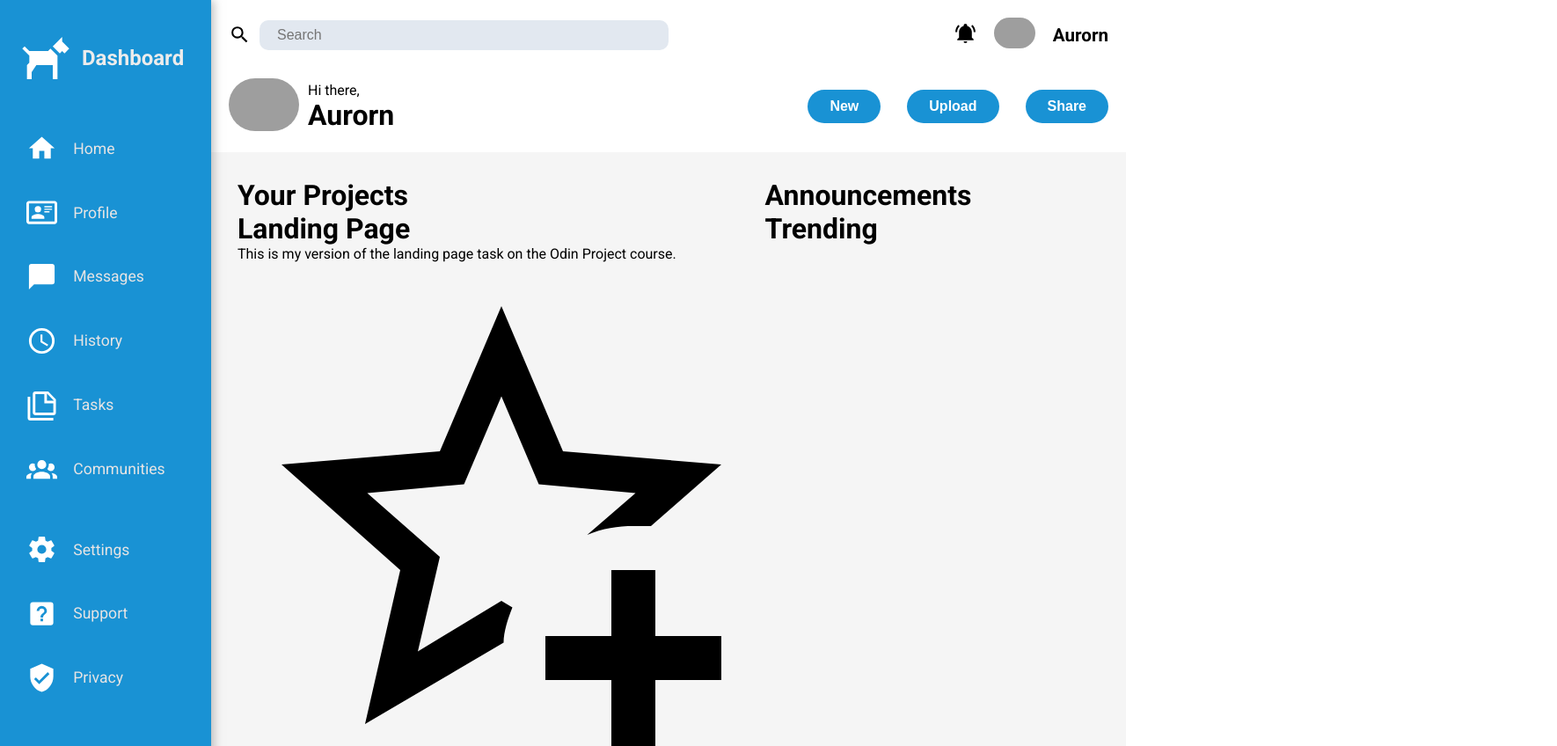
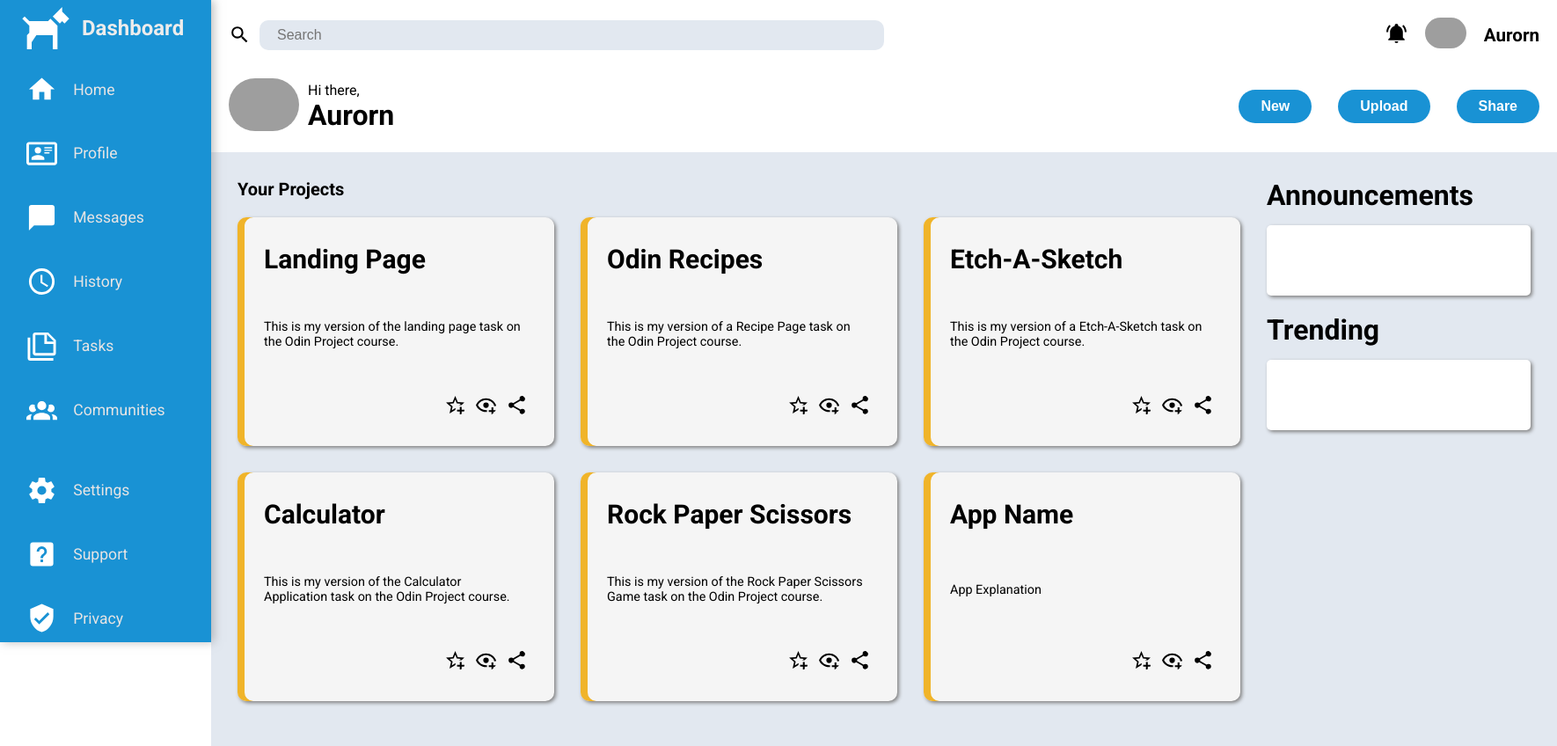
Before and after one commit to aurorn/Admin-Dashboard, a plain HTML site: page index.html in a window 1280 px wide. Shown: the top 848 px of the page at 88% size, 1770 px wide, since content can reach past the window. Drawn offline with Linux system fonts and the light colour scheme; grey boxes are pictures that could not be loaded.

Commit message:
updated styling for better usage

```diff
--- a/styles/styles.css
+++ b/styles/styles.css
@@ -11,19 +11,21 @@ html {
 
 .maingrid {
     display: grid;
+    min-height: 100vh;
 
 }
 
 /* Sidebar Styling */
 .sidebar{
-    display: grid;
+    display: flex;
+    flex-direction: column;
     grid-template-rows: 1fr 5fr 5fr;
     padding: 0px 40px 0px 20px;
     gap: 10px;
     background-color: #1992D4;
     box-shadow: 3px 0px 10px rgba(128, 128, 128, 0.521);
     z-index: 1;
-    position: fixed;
+    position:absolute
 
 }
 
@@ -64,7 +66,7 @@ ul {
     padding: 0;
 }
 
- li {
+li {
     display: flex;
     align-items: center;
     gap: 10%;
@@ -73,7 +75,7 @@ ul {
     font-size: 1.1em;
     font-weight: 400;
     width: 100%;
-    overflow: hidden;
+
 
 }
 
@@ -169,6 +171,7 @@ li:not(:last-child) {
     display: flex;
     gap: 30px;
 }
+
 .profile-buttons {
     background-color: #1992D4;
     padding: 10px 25px;
@@ -194,6 +197,88 @@ li:not(:last-child) {
 
 /* Topbar Styling */
 
+#main-bar {
+    display: flex;
+    flex-direction: row;
+    padding: 30px;
+    background-color: #E2E8F0;
+    z-index: 0;
+}
+#project-grid {
+    display: grid;
+    grid:repeat(3,1fr) / repeat(3,1fr);
+    gap: 30px;
+    margin-top: 20px;
+}
+.project-card {
+    background-color: rgb(245, 245, 245);
+    padding: 30px;
+    min-width: 300px;
+    min-height: 200px;
+    display: flex;
+    flex-direction: column;
+    justify-content: space-between;
+    gap: 10px;
+    border-radius: 10px;
+    box-shadow: 2px 2px 4px grey, inset 8px 0px #F0B429;
+    outline: none;
+}
+
+.mainbarheading {
+    font-size: 20px;
+    font-weight: 600;
+}
+
+.project-header {
+    font-size: 30px;
+    font-weight: 600;
+}
+
+.project-atb {
+    display: flex;
+    align-items: flex-end;
+    justify-content: flex-end;
+    gap: 10px;
+}
+
+.project-atb img {
+    height: 25px;
+    width: auto;
+}
+
+.app-para {
+    font-size: 0.9rem;
+
+}
+
+/* Side Cards */
+
+#announcements, #trending {
+    display: flex;
+    flex-direction: column;
+    gap: 15px;
+    margin: 0px  0px 20px 30px;
+    min-width: 300px;
+}
+.announcements-div {
+    display: flex;
+    flex-direction: column;
+    gap: 10px;
+    background-color: white;
+    padding: 30px;
+    box-shadow: 2px 2px 4px grey;
+    border-radius: 5px;
+}
+.other-projects {
+    color: black;
+    font-weight: 600;
+}
+.other-project-para {
+    font-size: 0.8rem;
+    margin-top: 8px;
+    font-weight: 300;
+}
+
 .mainbar {
     display: flex;
     flex-direction: row;
@@ -202,20 +287,3 @@ li:not(:last-child) {
     z-index: 0;
 
 }
-
-.cards1 {
-    background-color: rgb(121, 101, 101);
-
-}
-
-.cards2 {
-    background-color: rgb(134, 24, 24);
-
-
-}
-
-#card {
-    padding: 10px;
-    gap: 20px;
-    border-color: 1px solid black;
-}
```
